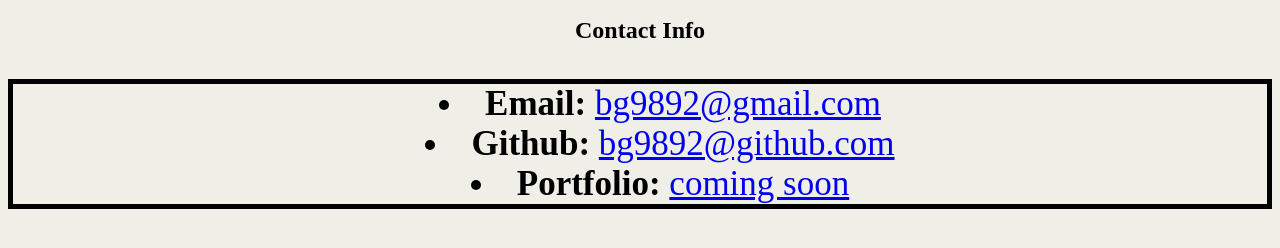
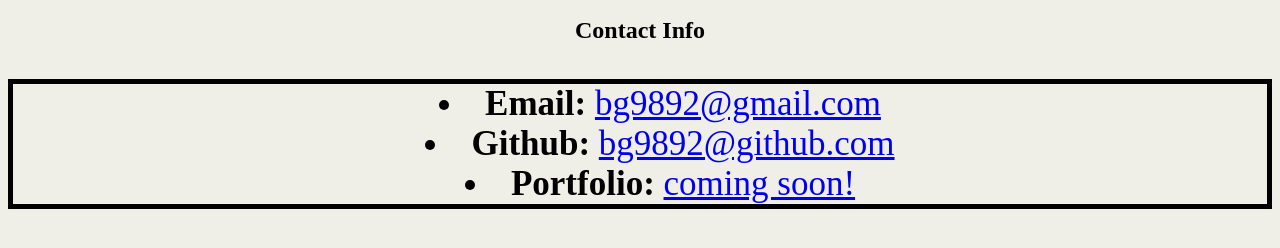
Before and after one commit to bg9892/bio, a plain HTML site: page bio.html in a window 1280 px wide. Shown: the part 364-612 px from the top of the page. Drawn offline with Linux system fonts and the light colour scheme.

Commit message:
changed portfolio link

```diff
--- a/bio.html
+++ b/bio.html
@@ -58,7 +58,7 @@
     <ul>
         <li><strong>Email:</strong> <a href="#">bg9892@gmail.com</a></li>
         <li><strong>Github:</strong> <a href="#">bg9892@github.com</a></li>
-        <li><strong>Portfolio:</strong> <a href="#">coming soon</a></li>
+        <li><strong>Portfolio:</strong> <a href="#">coming soon!</a></li>
     </ul>
 
 </body>
```
